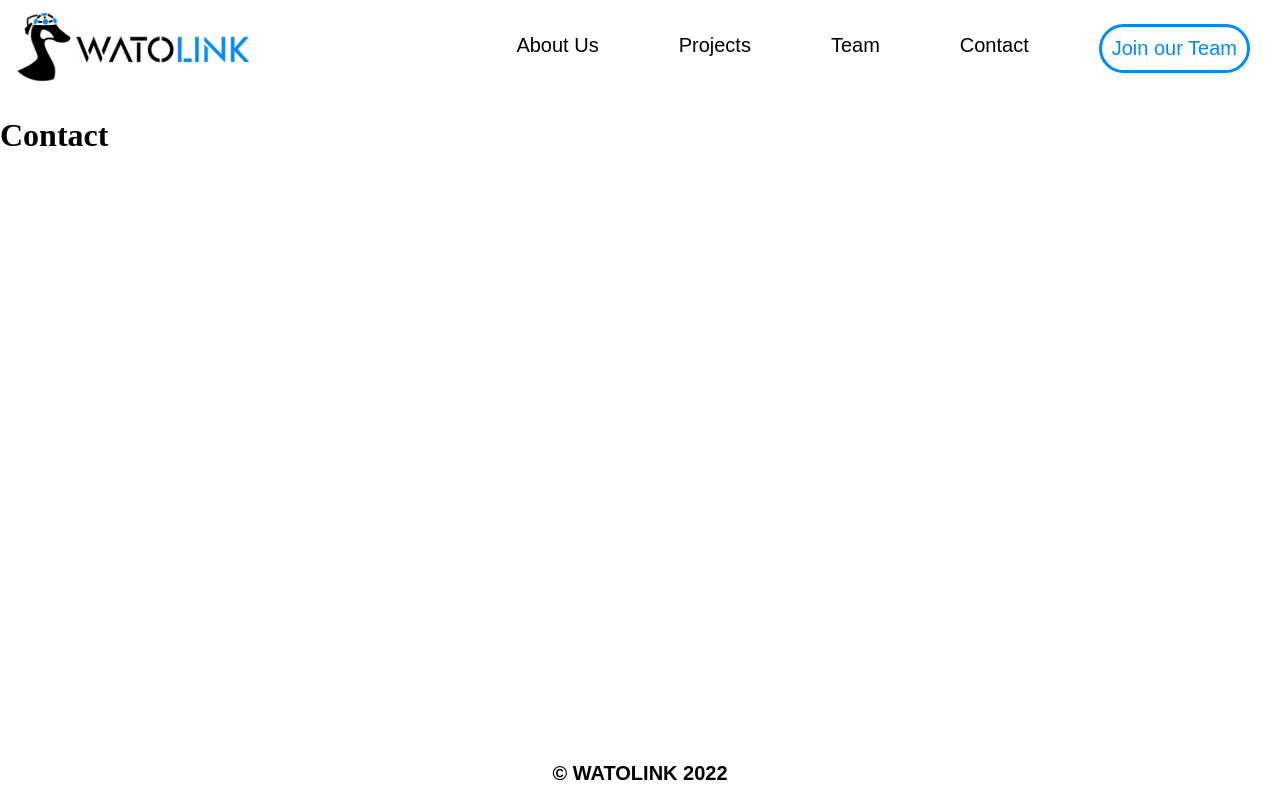
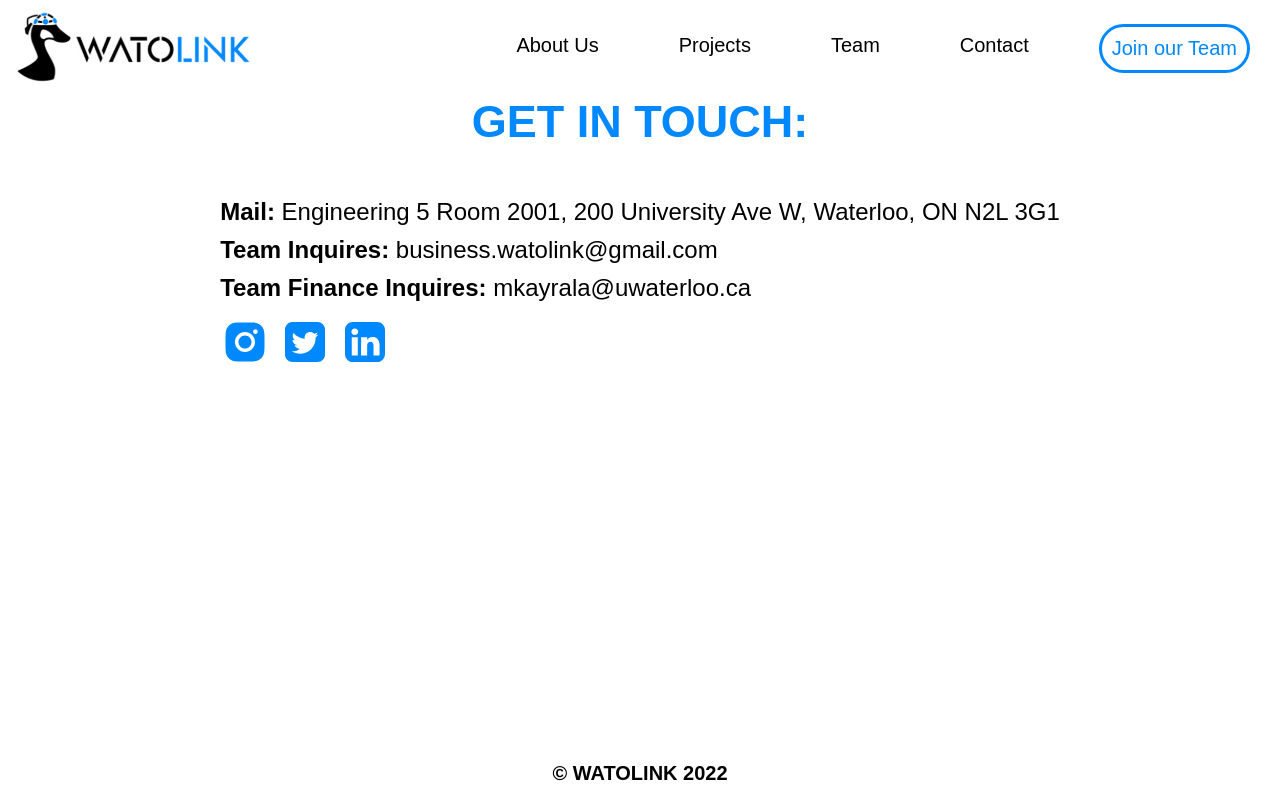
Before and after one commit to WATOLINK/main-website, a Next.js app: page /contact in a window 1280 px wide. Built offline with nearby package versions, Linux system fonts and the light colour scheme.

Commit message:
Creating content on contact page

```diff
--- /dev/null
+++ b/constants/contactinfo/contactinfo.js
@@ -0,0 +1,16 @@
+const CONTACTS = [
+    {
+        type: 'Mail:',
+        info: 'Engineering 5 Room 2001, 200 University Ave W, Waterloo, ON N2L 3G1',
+    },
+    {
+        type: 'Team Inquires:',
+        info: 'business.watolink@gmail.com',
+    },
+    {
+        type: 'Team Finance Inquires:',
+        info: 'mkayrala@uwaterloo.ca',
+    },
+]
+
+export default CONTACTS
--- a/pages/contact.js
+++ b/pages/contact.js
@@ -1,16 +1,73 @@
-import Head from 'next/head'
+import styled from 'styled-components'
+import CONTACTS from '../constants/contactinfo/contactinfo'
+import { FontIcons } from '../components/Common'
+
+const CenteredContainer = styled.div`
+    display: flex;
+    justify-content: center;
+`
+
+const Container = styled.div`
+    display: flex;
+    flex-direction: column;
+`
+
+const BodyContainer = styled.div`
+    display: flex;
+    flex-direction: column;
+`
+
+const LineContainer = styled.div`
+    padding-bottom: 10px;
+    display: flex;
+`
+
+const Title = styled.div`
+    color: ${({ theme }) => theme.colors.blue};
+    font: ${({ theme }) => theme.fonts.heading};
+    padding-bottom: 50px;
+    display: flex;
+    justify-content: center;
+`
+
+const BoldBodyText = styled.div`
+    color: ${({ theme }) => theme.colors.black};
+    font: ${({ theme }) => theme.fonts.medium24bold};
+`
+
+const BodyText = styled.div`
+    color: ${({ theme }) => theme.colors.black};
+    font: ${({ theme }) => theme.fonts.medium24};
+`
+
+const Organizer = ({ type, info }) => {
+    return (
+        <LineContainer>
+            <BoldBodyText>
+                {type}
+                &nbsp;
+            </BoldBodyText>
+            <BodyText>
+                {info}
+            </BodyText>
+        </LineContainer>
+    )
+}
 
 export default function Contact() {
     return (
-        <div>
-            <Head>
-                <title>WATOLINK</title>
-                <meta
-                    name="description"
-                    content="Generated by create next app"
-                />
-            </Head>
-            <h1>Contact</h1>
-        </div>
+        <CenteredContainer>
+            <Container>
+                <Title>
+                    GET IN TOUCH:
+                </Title>
+                <BodyContainer>
+                    {CONTACTS.map((contact) => (
+                        <Organizer type={contact.type} info={contact.info} />
+                    ))}
+                </BodyContainer>
+                <FontIcons />
+            </Container>
+        </CenteredContainer>
     )
 }
```
